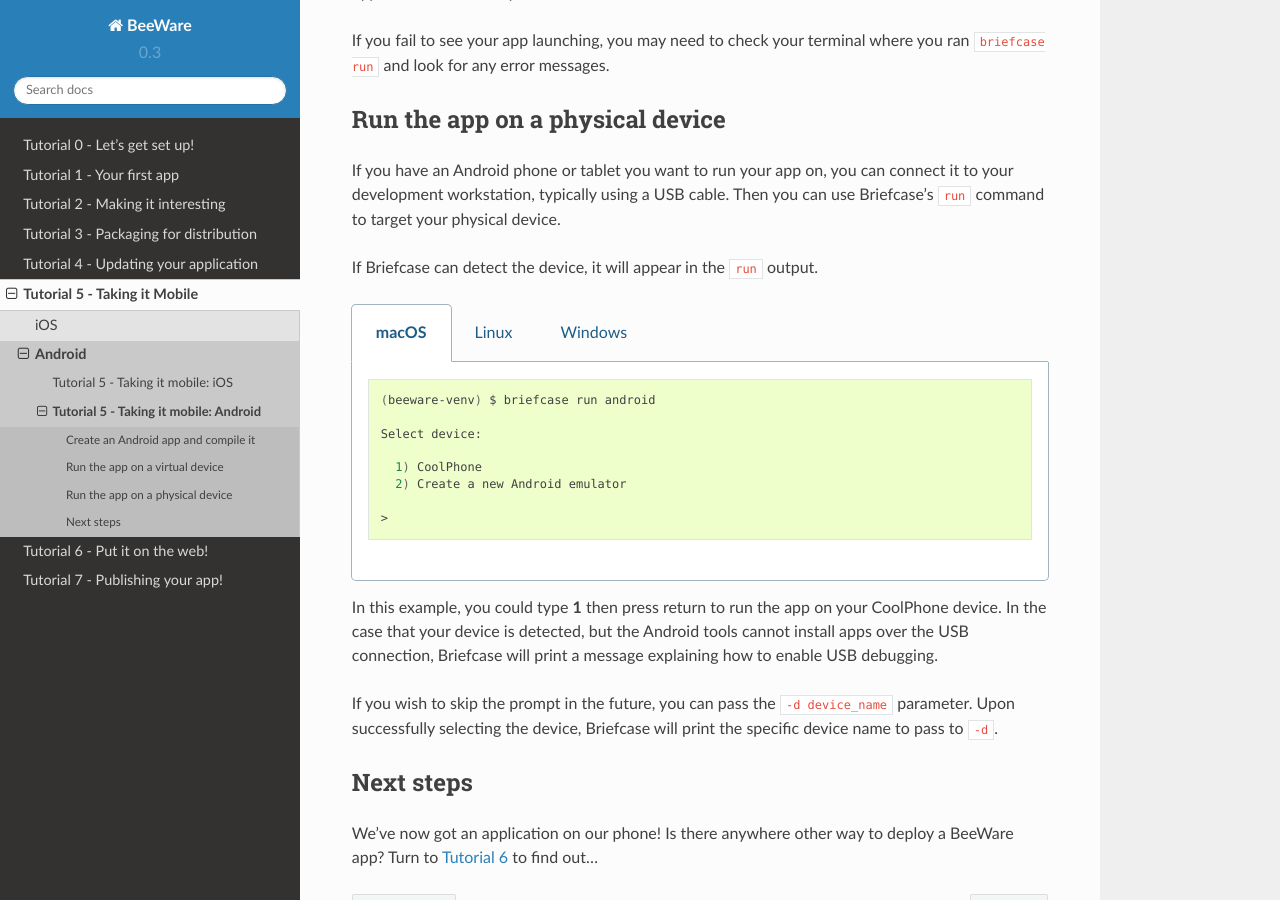
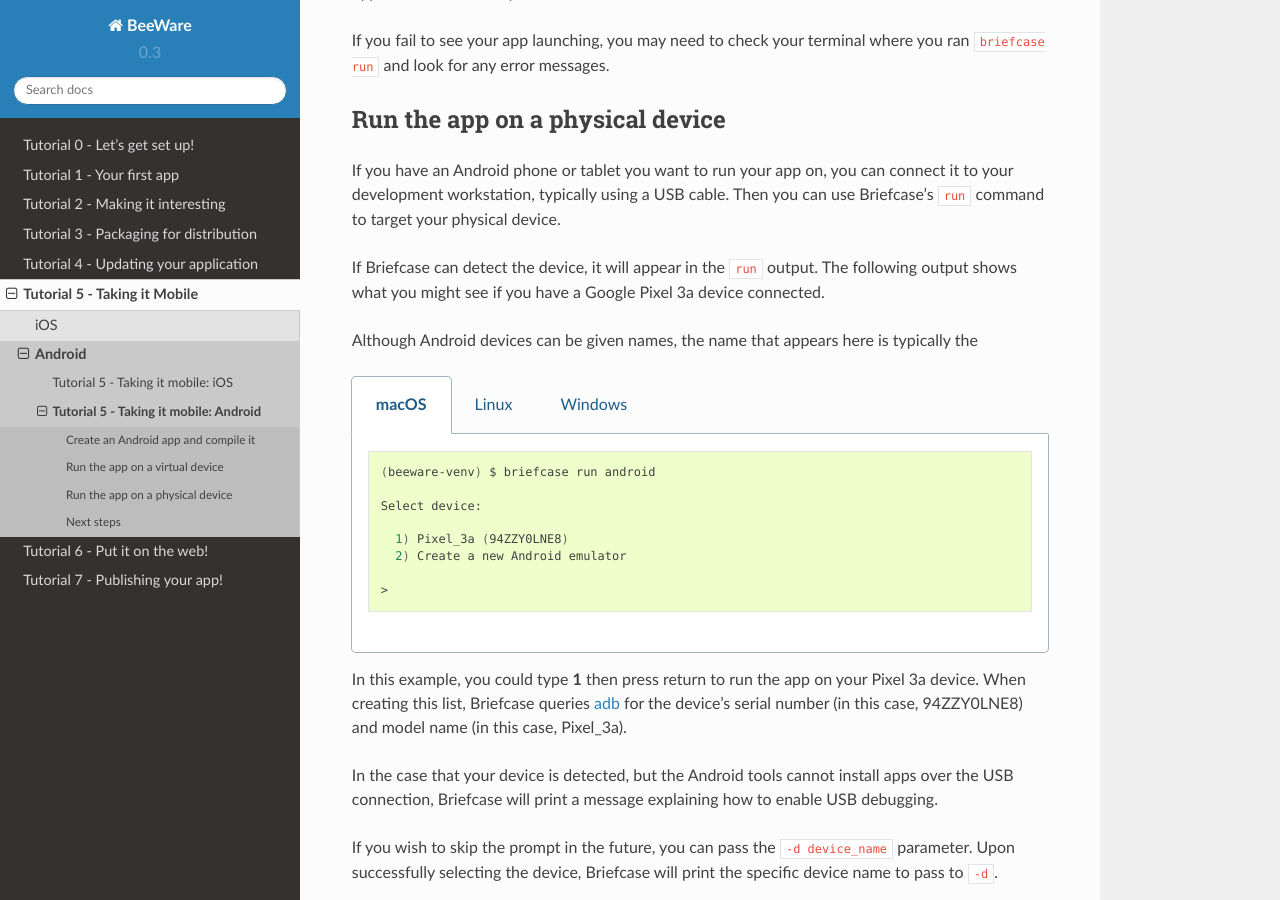
Before and after one commit to beeware/beeware, a Sphinx documentation site: the page built from docs/tutorial/tutorial-5/android.rst, in a window 1280 px wide and 900 px high, scrolled down 3839 px. Built offline with Sphinx 7.4.7 and the Read the Docs theme 2.0.0, drawn with Linux system fonts in a browser that asks for light colours; grey boxes are pictures that could not be loaded.

Commit message:
Improve docs about physical devices

```diff
--- a/docs/tutorial/tutorial-5/android.rst
+++ b/docs/tutorial/tutorial-5/android.rst
@@ -230,7 +230,12 @@
 connect it to your development workstation, typically using a USB cable.
 Then you can use Briefcase's ``run`` command to target your physical device.
 
-If Briefcase can detect the device, it will appear in the ``run`` output.
+If Briefcase can detect the device, it will appear in the ``run`` output. The
+following output shows what you might see if you have a Google Pixel 3a device
+connected.
+
+Although Android devices can be given names, the name that appears here
+is typically the
 
 .. tabs::
 
@@ -242,7 +247,7 @@
 
       Select device:
 
-        1) CoolPhone
+        1) Pixel_3a (94ZZY0LNE8)
         2) Create a new Android emulator
 
       >
@@ -255,7 +260,7 @@
 
       Select device:
 
-        1) CoolPhone
+        1) Pixel_3a (94ZZY0LNE8)
         2) Create a new Android emulator
 
       >
@@ -272,9 +277,14 @@
       >
 
 In this example, you could type **1** then press return to run the app on your
-CoolPhone device. In the case that your device is detected, but the Android
-tools cannot install apps over the USB connection, Briefcase will print a
-message explaining how to enable USB debugging.
+Pixel 3a device. When creating this list, Briefcase queries `adb
+<https://developer.android.com/studio/command-line/adb>`__ for the device's
+serial number (in this case, 94ZZY0LNE8) and model name (in this case,
+Pixel_3a).
+
+In the case that your device is detected, but the Android tools cannot install
+apps over the USB connection, Briefcase will print a message explaining how to
+enable USB debugging.
 
 If you wish to skip the prompt in the future, you can pass the ``-d device_name``
 parameter. Upon successfully selecting the device, Briefcase will print the
```
